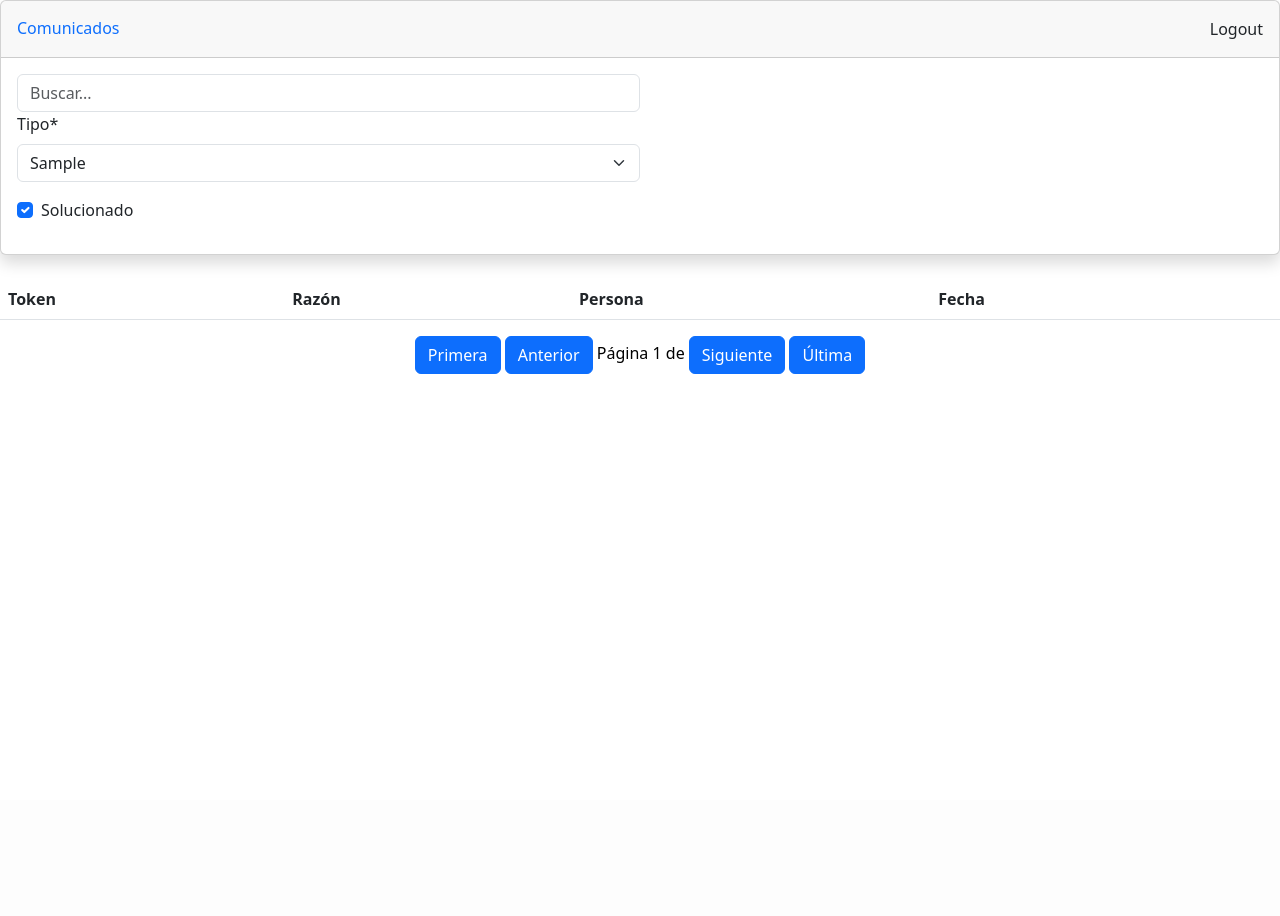
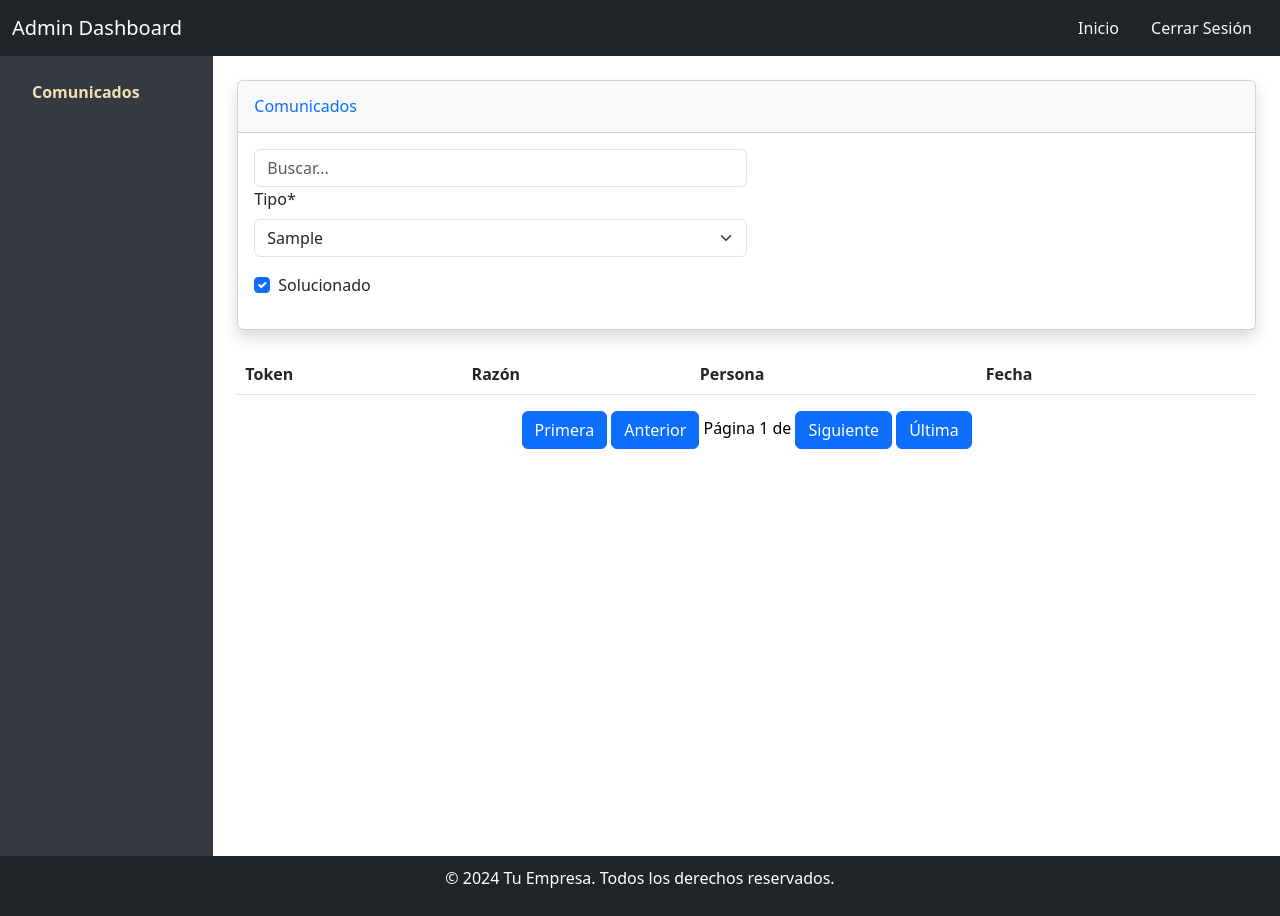
Before and after one commit to DavidCounagoGonzalez/AprendiendoPython, a Django app: page /gestion/comunicados/ in a window 1280 px wide. Before the commit the page ends 374 px from the top, so only its background shows below. Run offline with Django 5.2, Linux system fonts and the light colour scheme; a user stored in the database is signed in; tables that the repository leaves empty hold one stand-in row (values such as "Sample post"); lists and menus that the app fills with data are empty; some libraries are stand-ins or nearby versions.

Commit message:
Decoración del apartado de admin

```diff
--- a/CanalEtico/CanalEticoApp/api/serializers.py
+++ b/CanalEtico/CanalEticoApp/api/serializers.py
@@ -28,7 +28,6 @@
         fields = '__all__'
 
     def save(self, **kwargs):
-        print('Hola')
         # Extrae el archivo de los datos validados
         pruebas = self.validated_data.pop('pruebas', None)  # O 'imagen' según sea necesario
 
--- a/CanalEtico/CanalEticoApp/static/css/main.css
+++ b/CanalEtico/CanalEticoApp/static/css/main.css
@@ -80,6 +80,31 @@
     color: #C4D4E0;
 }
 
+.container-fluid {
+    flex: 1;
+}
+
+.sidebar {
+    min-height: 100vh;
+    background-color: #343a40;
+}
+
+.sidebar .nav-link {
+    font-weight: bold;
+    color: wheat;
+    transition: color 0.2s;
+}
+.sidebar .nav-link:hover {
+    color: #b68742;
+}
+
+.footer {
+    background-color: rgb(33, 37, 41);
+    color: white;
+    text-align: center;
+    padding: 10px 0;
+}
+
 @media only screen and (max-width: 768px) {
 
     html,
--- a/CanalEtico/CanalEticoApp/templates/gestion.html
+++ b/CanalEtico/CanalEticoApp/templates/gestion.html
@@ -2,13 +2,29 @@
 {% load static %}
 {% block content %}
 {% load crispy_forms_tags %}
+<header class="navbar navbar-dark bg-dark">
+    <div class="container-fluid">
+        <a href="#" class="navbar-brand">Admin Dashboard</a>
+        <ul class="nav">
+            <li class="nav-item"><a href="/" class="nav-link text-light">Inicio</a></li>
+            <li class="nav-item"><a href="{% url 'logout' %}" class="nav-link text-light">Cerrar Sesión</a></li>
+        </ul>
+    </div>
+</header>
+<div class="container-fluid">
+    <div class="row">
+        <aside class="col-md-3 col-lg-2 sidebar p-3">
+            <nav class="nav flex-column">
+                <a href="" class="nav-link">Comunicados</a>
+            </nav>
+        </aside>
+        <main class="col-md-9 col-lg-10 p-4">
             <div class="row gx-0">
                 <div class="col-12">
                     <div class="card shadow mb-4">
                         <div>
                             <div class="card-header py-3 d-flex flex-row align-items-center justify-content-between">
-                    <h6 class="m-0 installfont-weight-bold text-primary">Comunicados</h6>
-                    <a class="nav-link" href="{% url 'logout' %}">Logout</a>
+                                <h6 class="m-0 font-weight-bold text-primary">Comunicados</h6>
                             </div>
                         </div>
                         <div class="card-body">
@@ -17,21 +33,17 @@
                                     <div class="col-12 col-lg-6">
                                         <div id="custom-search-input">
                                             <div class="input-group col-md-12">
-                                    <input type="text" class="form-control" placeholder="Buscar..." name="buscar"
-                                        id="buscar" value="{{ request.GET.buscar }}">
+                                                <input type="text" class="form-control" placeholder="Buscar..." name="buscar" id="buscar" value="{{ request.GET.buscar }}">
                                             </div>
                                         </div>
                                     </div>
                                     <div class="col-12 col-lg-6">
-                            {{ form | crispy}}
+                                        {{ form|crispy }}
                                     </div>
                                     <div class="mb-3">
                                         <div class="form-check">
-                                <input class="form-check-input" type="checkbox" value="" name="solucionado"
-                                    id="solucionado" checked>
-                                <label class="form-check-label" for="solucionado">
-                                    Solucionado
-                                </label>
+                                            <input class="form-check-input" type="checkbox" value="" name="solucionado" id="solucionado" checked>
+                                            <label class="form-check-label" for="solucionado">Solucionado</label>
                                         </div>
                                     </div>
                                 </form>
@@ -64,9 +76,19 @@
                     </div>
                 </div>
             </div>
+        </main>
     </div>
+</div>
+<footer class="footer mt-auto">
+    <div class="container">
+        <p>&copy; 2024 Tu Empresa. Todos los derechos reservados.</p>
+    </div>
+</footer>
 
 {% endblock content %}
 {% block extrajs %}
 <script src="{% static 'js/gestion.js' %}"></script>
+<script src="https://code.jquery.com/jquery-3.6.0.min.js"></script>
+<script src="https://cdn.jsdelivr.net/npm/@popperjs/core@2.11.6/dist/umd/popper.min.js"></script>
+<script src="https://stackpath.bootstrapcdn.com/bootstrap/5.3.0/js/bootstrap.min.js"></script>
 {% endblock extrajs %}
--- a/CanalEtico/CanalEticoApp/views.py
+++ b/CanalEtico/CanalEticoApp/views.py
@@ -92,7 +92,6 @@
 
     return email_usuario.email
 
-
 def user_info(request):
     # try:
         if request.session['forma'] != '1' and request.session['forma'] != '3': # Si elvalor de forma no es 1 o 3 quiere decir que el usuario no ha escogido personal, y no ha pasado por aquí
@@ -127,7 +126,6 @@
                     return render(request, 'InfoUser.html', {'form': UsuarioForm, 'error': error})
     # except:
     #     return HttpResponse('No tienes permiso para acceder prueba a volver al <a href="/">inicio</a>', status=401)
-
 
 def email_comunicante(request): #Función que redacta la estructura que tendrá el email y realiza el envio.
     try:
```
Lines whose indentation alone changed are shown as unchanged.
